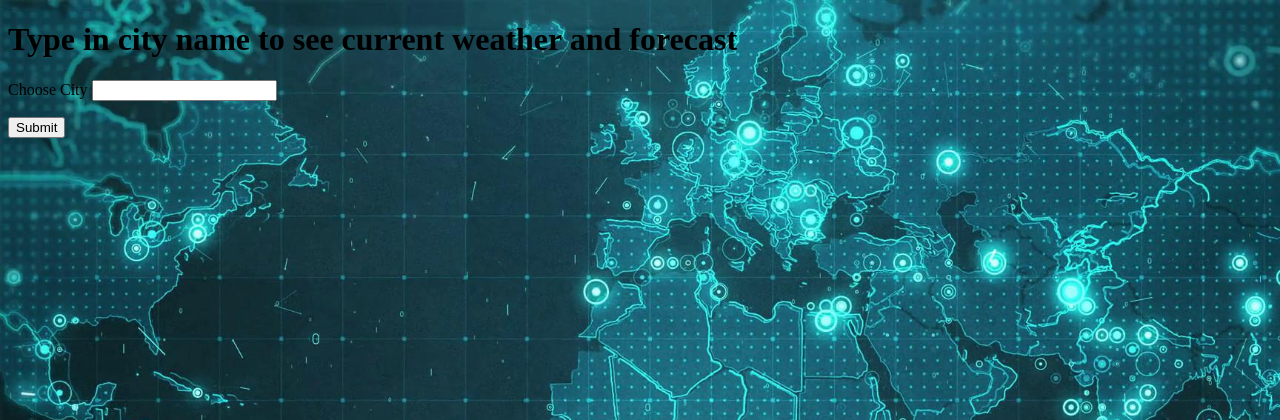
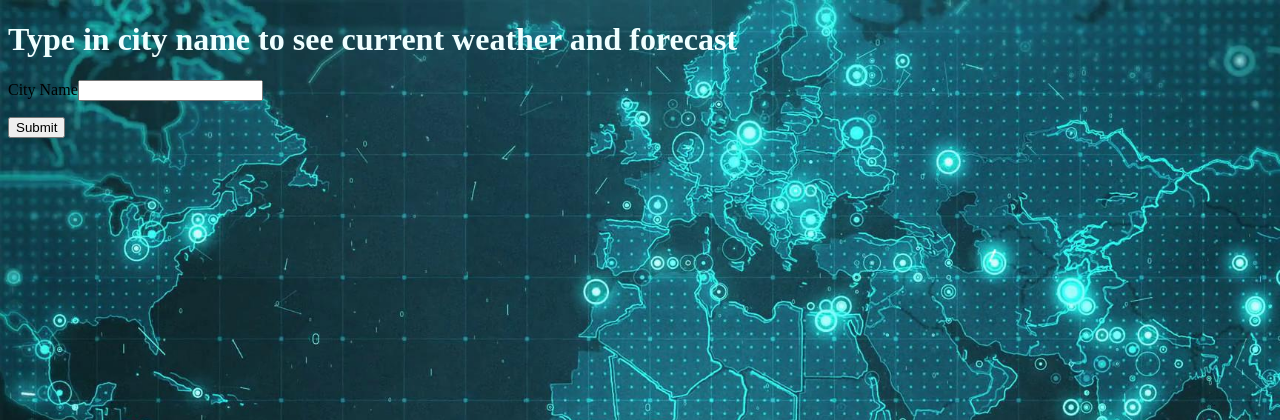
Before and after one commit to siyuanan/weather-tracker, a Flask app: template templates/home.html in a window 1280 px wide. Shown: the top 420 px of the page. Run offline with Flask 2, Linux system fonts and the light colour scheme; the template is opened without the code that fills it, so the values that code supplies are empty.

Commit message:
deploy dev

```diff
--- a/templates/home.html
+++ b/templates/home.html
@@ -13,7 +13,10 @@
         }
     </style>
 </head>
-<h1>Type in city name to see current weather and forecast</h1>
+
+<h1 style="color: #F0FFFF;">
+    Type in city name to see current weather and forecast
+</h1>
 
 <!--<body>-->
 <!--    <img src = "{{ url_for('static', filename = 'home.jpg') }}" height = '1000', width = 2000>-->
@@ -21,7 +24,7 @@
 
 <body>
 <form action="/forecast" method = "POST">
-    <p>Choose City <input type = "text" name = city /></p>
+    <p>City Name<input type = "text" name = city style = "color: #F0FFFF"/></p>
     <p><input type = "submit" value = "Submit" /></p>
 </form>
 </body>
```
